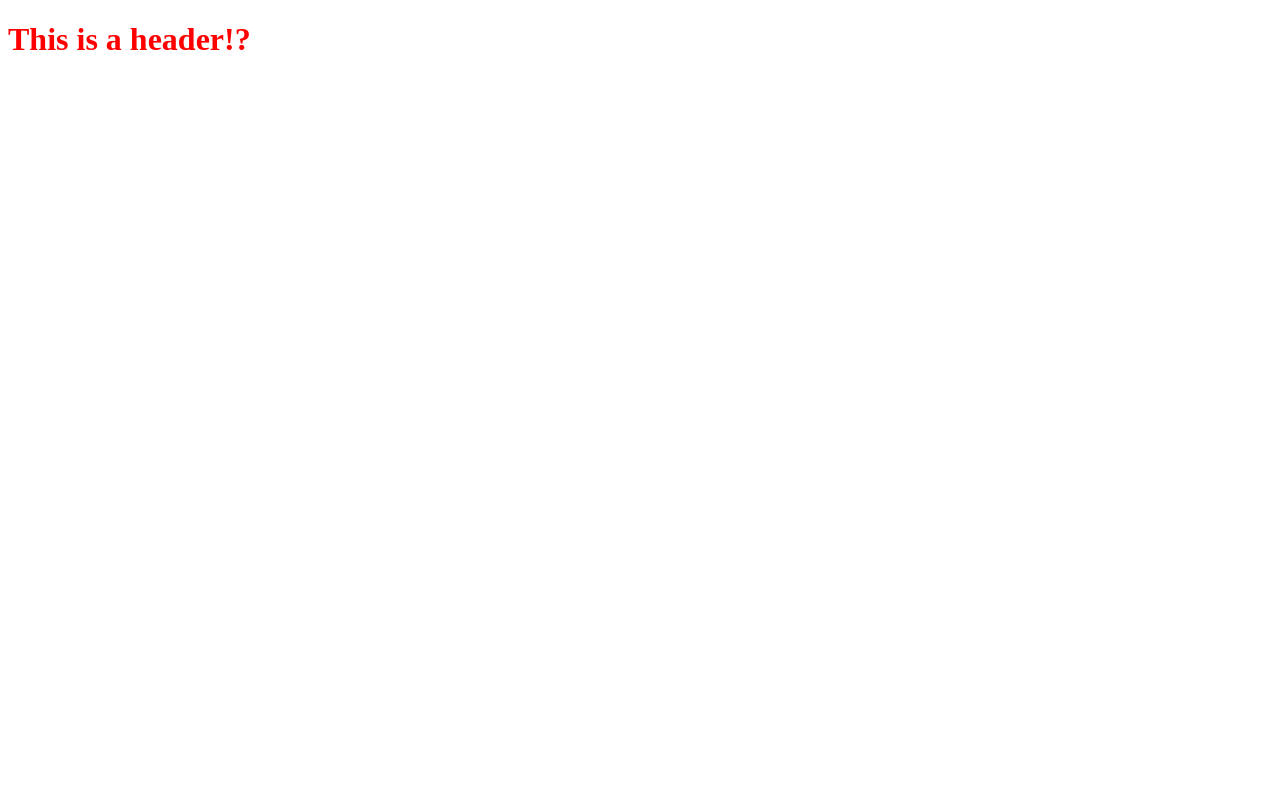
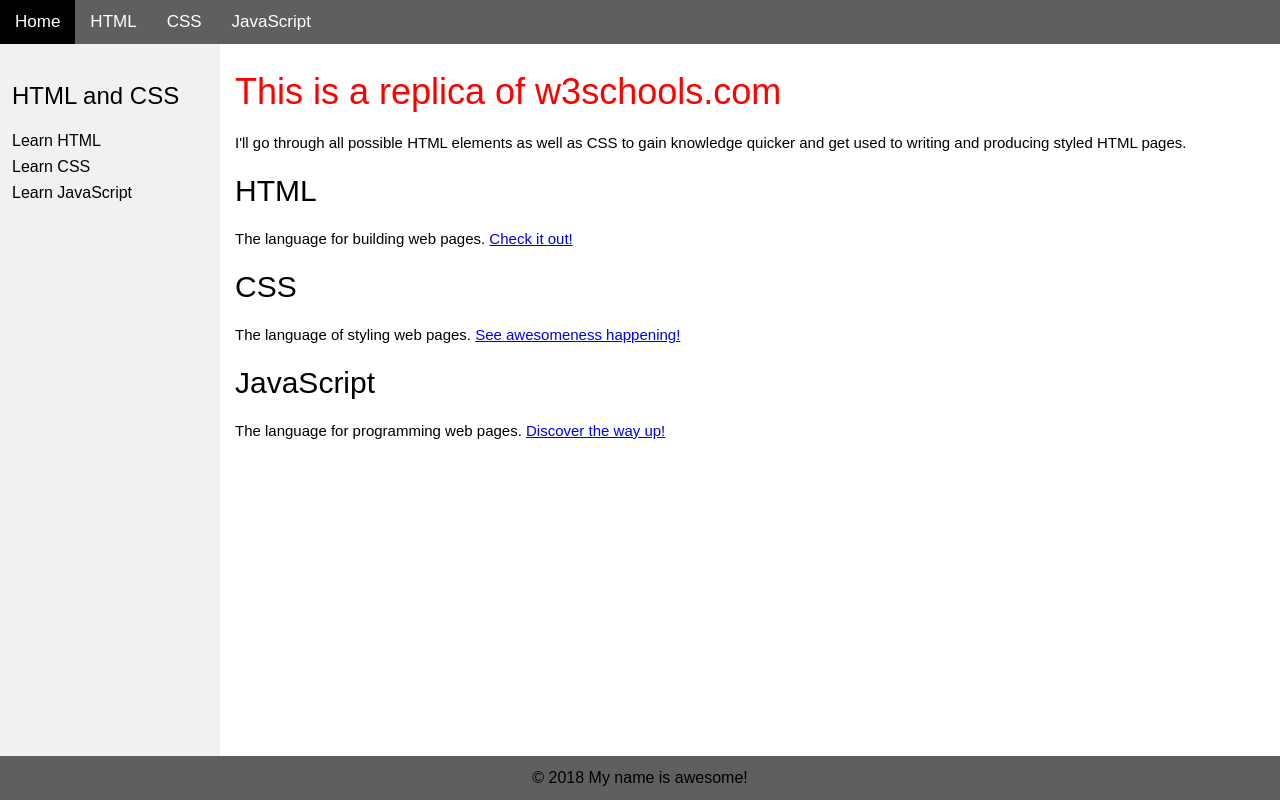
Before and after one commit to JestVA/w3schools-replica, a website: page src/index.pug in a window 1280 px wide. Drawn offline with nearby package versions, Linux system fonts and the light colour scheme; files that its build step writes are made by us from their sources.

Commit message:
Finished adding our content and styling it.

```diff
--- a/src/index.pug
+++ b/src/index.pug
@@ -1,7 +1,32 @@
 doctype html
 html
   head
-    title Blog
+    title Learn to code HTML, CSS and JavaScript
+    meta(name="description", content="This is an HTML replica of w3schools.com")
     link(rel="stylesheet", href="style.css")
   body
-    h1 This is a header!?
+    header
+      a.current(href="/") Home
+      a(href="/html") HTML
+      a(href="/css") CSS
+      a(href="/javascript") JavaScript
+
+
+
+    article
+      h1 This is a replica of w3schools.com
+      p I'll go through all possible HTML elements as well as CSS to gain knowledge quicker and get used to writing and producing styled HTML pages.
+      h2 HTML
+      p The language for building web pages. #[a(href="/html") Check it out!]
+      h2 CSS
+      p The language of styling web pages. #[a(href="/css") See awesomeness happening!]
+      h2 JavaScript
+      p The language for programming web pages. #[a(href="/JavaScript") Discover the way up!]
+
+    nav
+      h3 HTML and CSS
+      a(href="/html") Learn HTML
+      a(href="/css") Learn CSS
+      a(href="/JavaScript") Learn JavaScript
+
+    footer &copy; 2018 My name is awesome!
--- /dev/null
+++ b/src/reset.scss
@@ -0,0 +1,48 @@
+/* http://meyerweb.com/eric/tools/css/reset/
+   v2.0 | 20110126
+   License: none (public domain)
+*/
+
+html, body, div, span, applet, object, iframe,
+h1, h2, h3, h4, h5, h6, p, blockquote, pre,
+a, abbr, acronym, address, big, cite, code,
+del, dfn, em, img, ins, kbd, q, s, samp,
+small, strike, strong, sub, sup, tt, var,
+b, u, i, center,
+dl, dt, dd, ol, ul, li,
+fieldset, form, label, legend,
+table, caption, tbody, tfoot, thead, tr, th, td,
+article, aside, canvas, details, embed,
+figure, figcaption, footer, header, hgroup,
+menu, nav, output, ruby, section, summary,
+time, mark, audio, video {
+	margin: 0;
+	padding: 0;
+	border: 0;
+	font-size: 100%;
+	font: inherit;
+	vertical-align: baseline;
+}
+/* HTML5 display-role reset for older browsers */
+article, aside, details, figcaption, figure,
+footer, header, hgroup, menu, nav, section {
+	display: block;
+}
+body {
+	line-height: 1;
+}
+ol, ul {
+	list-style: none;
+}
+blockquote, q {
+	quotes: none;
+}
+blockquote:before, blockquote:after,
+q:before, q:after {
+	content: '';
+	content: none;
+}
+table {
+	border-collapse: collapse;
+	border-spacing: 0;
+}
--- a/src/style.scss
+++ b/src/style.scss
@@ -1,3 +1,143 @@
+@import 'reset';
+
 h1{
   color: red
 }
+
+:root{
+  --color-scorpion: #5f5f5f;
+  --color-white: #fff;
+  --color-fruit-salad: #4caf50;
+  --color-black: #000;
+  --color-seashell: #f1f1f1;
+  --color-silver: #ccc;
+}
+
+html, body {
+  height: 100%;
+}
+
+*  {
+  box-sizing: border-box;
+}
+
+body {
+  display: grid;
+  grid-template-columns: 220px 1fr;
+  grid-template-rows: 44px 1fr 44px;
+  font-family: Arial, Helvetica, sans-serif;
+}
+
+header {
+  grid-column: 1/3;
+  grid-row: 1/2;
+}
+
+nav {
+  grid-column: 1/2;
+  grid-row: 2/3;
+}
+
+article {
+  grid-column: 2/3;
+  grid-row: 2/3;
+}
+
+footer {
+  grid-column: 1/3;
+  grid-row: 3/4;
+}
+
+header,
+footer {
+  background-color: var(--color-scorpion);
+}
+nav {
+  background-color: var(--color-seashell);
+}
+
+header {
+  a {
+    color: var(--color-white);
+    text-decoration: none;
+    padding: 0 15px;
+    line-height: 44px;
+    font-size: 17px;
+    display: inline-block;
+    &.current {
+      background-color: var(--color-fruit-salad);
+    }
+    &:hover {
+      background-color: var(--color-black);
+    }
+  }
+}
+
+nav {
+  padding-top: 20px;
+
+  h3, a {
+    padding: 5px 12px;
+  }
+
+  a {
+    color: var(--color-black);
+    text-decoration: none;
+    display: inline-block;
+    width: 100%;
+
+    &:hover {
+      background-color: var(--color-scorpion);
+      color: var(--color-white);
+    }
+  }
+}
+
+footer {
+  display: flex;
+  justify-content: center;
+  align-items: center;
+}
+
+article {
+  padding: 15px;
+
+  p {
+    margin: 15px 0;
+    font-size: 15px;
+    line-height: 36px;
+  }
+}
+
+h1,
+h2,
+h3,
+h4,
+h5,
+h6 {
+  margin: 15px 0;
+}
+
+h1 {
+  font-size: 36px;
+}
+
+h2 {
+  font-size: 30px;
+}
+
+h3 {
+  font-size: 24px;
+}
+
+h4 {
+  font-size: 20px;
+}
+
+h5 {
+  font-size: 18px;
+}
+
+h6 {
+  font-size: 16px;
+}
```
